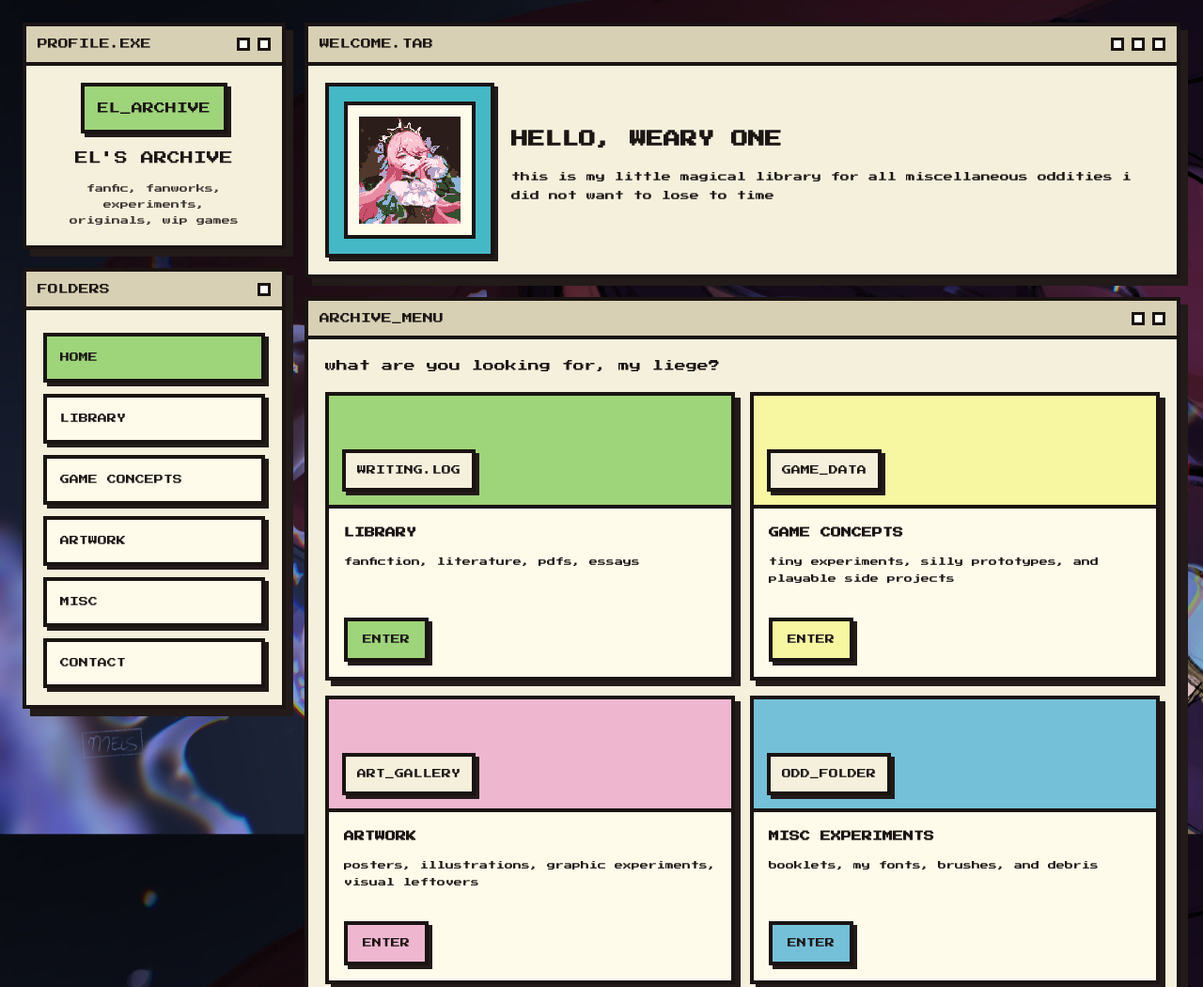
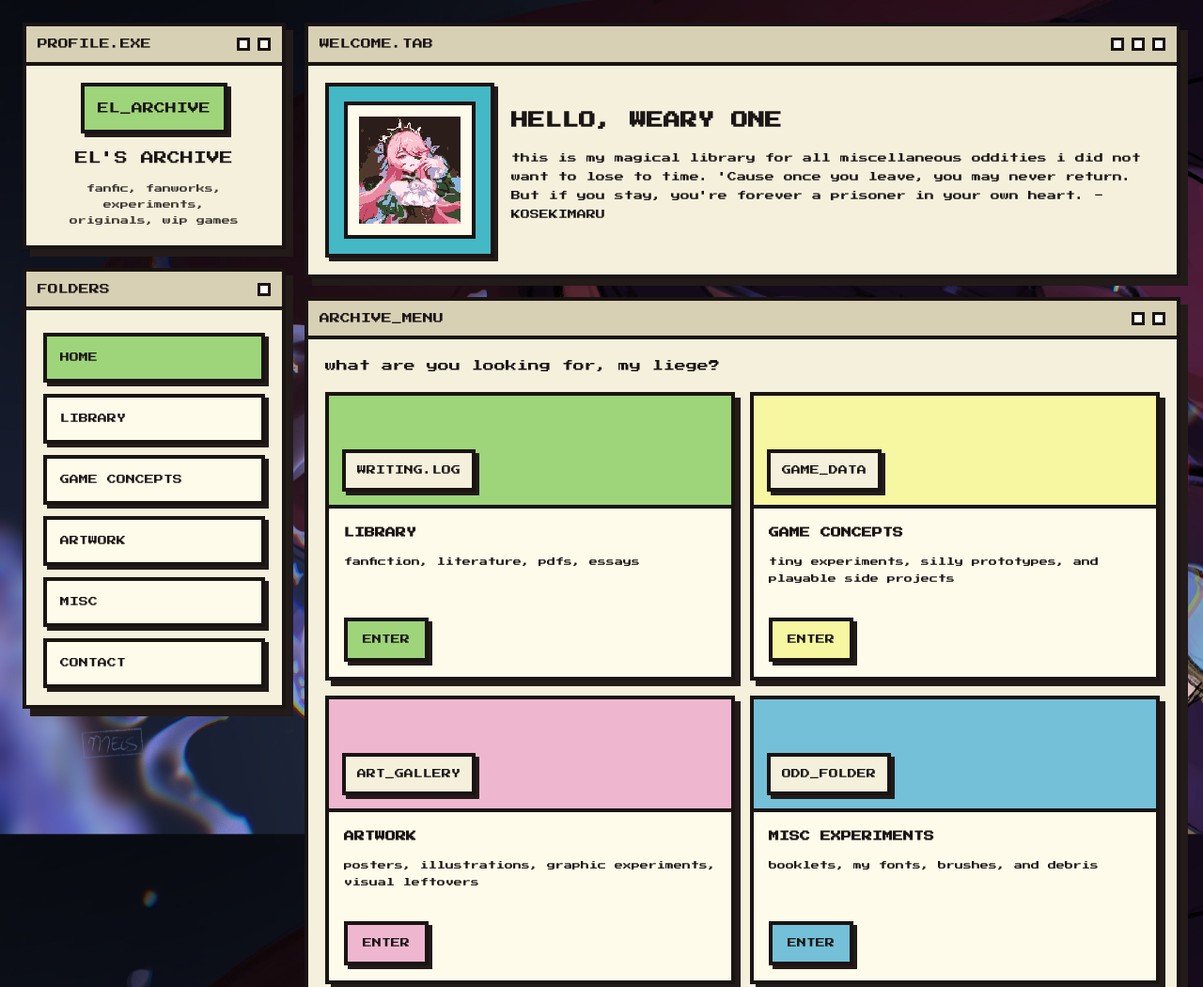
Before and after one commit to elkreativelibrary/elkreativelibrary, a plain HTML site: page index.html in a window 1280 px wide. Shown: the top 1050 px of the page at 94% size. Drawn offline with Linux system fonts and the light colour scheme.

Commit message:
Update index.html

```diff
--- a/index.html
+++ b/index.html
@@ -418,8 +418,9 @@
           <div class="hero-text">
             <h1>HELLO, WEARY ONE</h1>
             <p>
-              this is my little magical library for all miscellaneous
-              oddities i did not want to lose to time
+              this is my  magical library for all miscellaneous
+              oddities i did not want to lose to time.
+              'Cause once you leave, you may never return. But if you stay, you're forever a prisoner in your own heart. -KOSEKIMARU
             </p>
           </div>
         </div>
```
